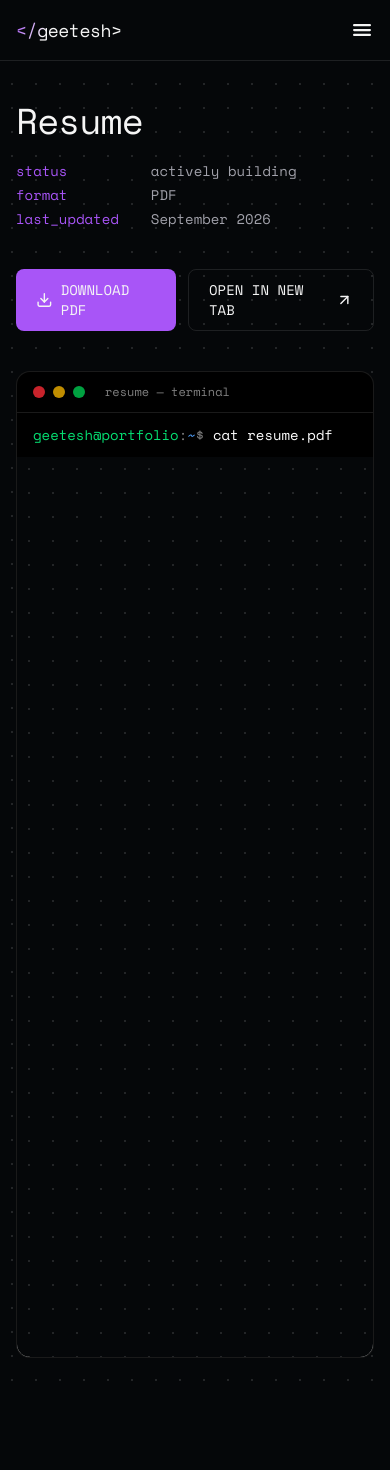
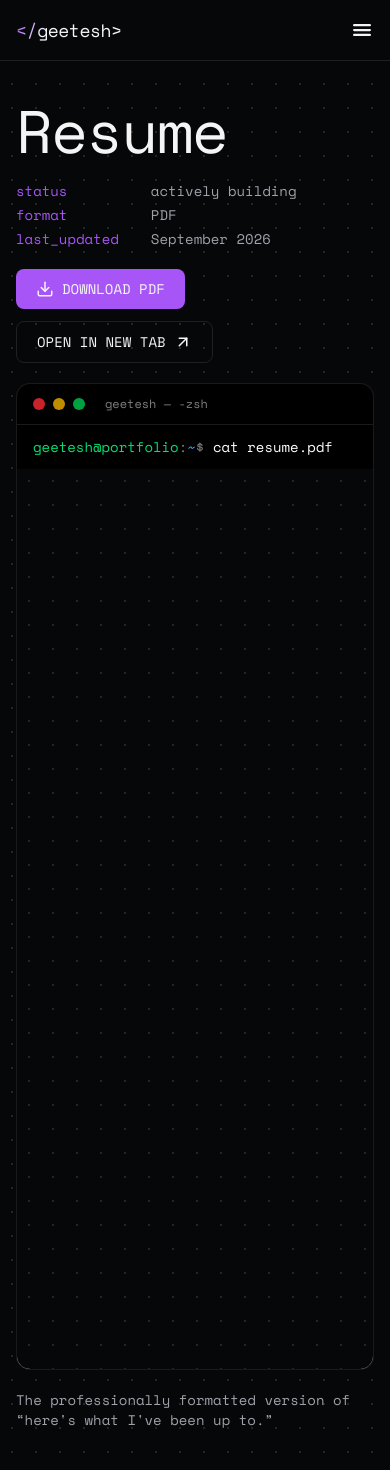
Before and after one commit to Geeteshgit/portfolio-website, a Next.js app: page /resume in a window 390 px wide. Before the commit the page ends 1398 px from the top, so only its background shows below. Built offline with nearby package versions, Linux system fonts and the light colour scheme.

Commit message:
change format

```diff
--- a/src/app/resume/page.tsx
+++ b/src/app/resume/page.tsx
@@ -5,19 +5,16 @@ const ResumePage = () => {
   return (
     <main className="w-full max-w-7xl mx-auto px-4 sm:px-8 lg:px-16 my-10 sm:my-20">
       {/* 1. Resume Heading */}
-      <h1 className="text-4xl tracking-tight sm:text-7xl">Resume</h1>
+      <h1 className="text-6xl tracking-tight sm:text-7xl">Resume</h1>
 
       {/* 2. Resume Info */}
       <div className="mt-5">
-        <div className="flex gap-8 font-mono text-sm">
-          {/* Labels */}
+        <div className="flex gap-8 text-sm">
           <div className="flex flex-col gap-1 text-primary">
             <span>status</span>
             <span>format</span>
             <span>last_updated</span>
           </div>
-
-          {/* Values */}
           <div className="flex flex-col gap-1 text-muted-foreground">
             <span>actively building</span>
             <span>PDF</span>
@@ -27,11 +24,11 @@ const ResumePage = () => {
       </div>
 
       {/* 3. Action Buttons */}
-      <div className="mt-10 flex gap-3">
+      <div className="mt-5 sm:mt-10 flex flex-col sm:flex-row items-start gap-3">
         <a
           href="/resume.pdf"
           download="Geetesh_Resume.pdf"
-          className="flex items-center gap-2 rounded-md bg-primary px-5 py-2.5 text-sm text-primary-foreground transition-all hover:opacity-90 hover:-translate-y-1"
+          className="flex items-center gap-2 rounded-md bg-primary px-5 py-2.5 text-sm text-primary-foreground transition-all hover:opacity-90 hover:-translate-y-1 cursor-pointer"
         >
           <FiDownload size={18} />
           <span>DOWNLOAD PDF</span>
@@ -41,7 +38,7 @@ const ResumePage = () => {
           href="/resume.pdf"
           target="_blank"
           rel="noopener noreferrer"
-          className="flex items-center gap-2 rounded-md border border-border p-2 transition-all duration-200 hover:border-primary/50 hover:text-primary px-5 py-2.5 text-sm hover:-translate-y-1"
+          className="flex items-center gap-2 rounded-md border border-border p-2 transition-all duration-200 hover:border-primary/50 hover:text-primary px-5 py-2.5 text-sm hover:-translate-y-1 cursor-pointer"
         >
           <span>OPEN IN NEW TAB</span>
           <FiArrowUpRight size={18} />
@@ -49,7 +46,7 @@ const ResumePage = () => {
       </div>
 
       {/* 4. Resume */}
-      <div className="mt-10 w-full">
+      <div className="mt-5 sm:mt-10 w-full">
         <div className="w-full overflow-hidden rounded-xl border border-border bg-black">
           {/* Terminal Header */}
           <div className="flex items-center gap-2 border-b border-white/10 px-4 py-3">
@@ -57,13 +54,11 @@ const ResumePage = () => {
             <span className="h-3 w-3 rounded-full bg-yellow-500/80" />
             <span className="h-3 w-3 rounded-full bg-green-500/80" />
 
-            <span className="ml-3 text-xs text-white/50">
-              resume — terminal
-            </span>
+            <span className="ml-3 text-xs text-white/50">geetesh — -zsh</span>
           </div>
 
           {/* Terminal Command */}
-          <div className="px-4 py-3 font-mono text-sm">
+          <div className="px-4 py-3 text-sm">
             <p>
               <span className="text-green-400">geetesh@portfolio</span>
               <span className="text-white/50">:</span>
@@ -76,13 +71,17 @@ const ResumePage = () => {
           {/* PDF */}
           <div className="w-full bg-white">
             <iframe
-              src="/resume.pdf"
+              src="/resume.pdf#zoom=125"
               title="Geetesh's Resume"
               className="h-[900px] w-full"
             />
           </div>
         </div>
       </div>
+      <p className="mt-5 text-sm text-muted-foreground">
+        The professionally formatted version of “here&apos;s what I&apos;ve been
+        up to.”
+      </p>
     </main>
   );
 };
--- a/src/components/layout/Header.tsx
+++ b/src/components/layout/Header.tsx
@@ -82,7 +82,7 @@ const Header = () => {
             {isOpen && (
               <div className="flex w-full flex-col items-start gap-8 bg-background p-4">
                 {renderNavButtons()}
-                <ResumeButton />
+                <ResumeButton setIsOpen={setIsOpen} />
               </div>
             )}
           </nav>
@@ -104,7 +104,7 @@ const Header = () => {
             <div className="flex items-center gap-12">{renderNavButtons()}</div>
 
             {/* Resume */}
-            <ResumeButton />
+            <ResumeButton setIsOpen={setIsOpen} />
           </nav>
         </div>
       </div>
@@ -112,10 +112,17 @@ const Header = () => {
   );
 };
 
-const ResumeButton = () => {
+const ResumeButton = ({
+  setIsOpen,
+}: {
+  setIsOpen: (isOpen: boolean) => void;
+}) => {
   return (
     <Link
       href="/resume"
+      onClick={() => {
+        setIsOpen(false);
+      }}
       className="group flex items-center gap-2 rounded-xs border border-border p-2 transition-all duration-200 hover:border-primary/50 hover:text-primary"
     >
       <HiOutlineDocumentText size={18} />
```
